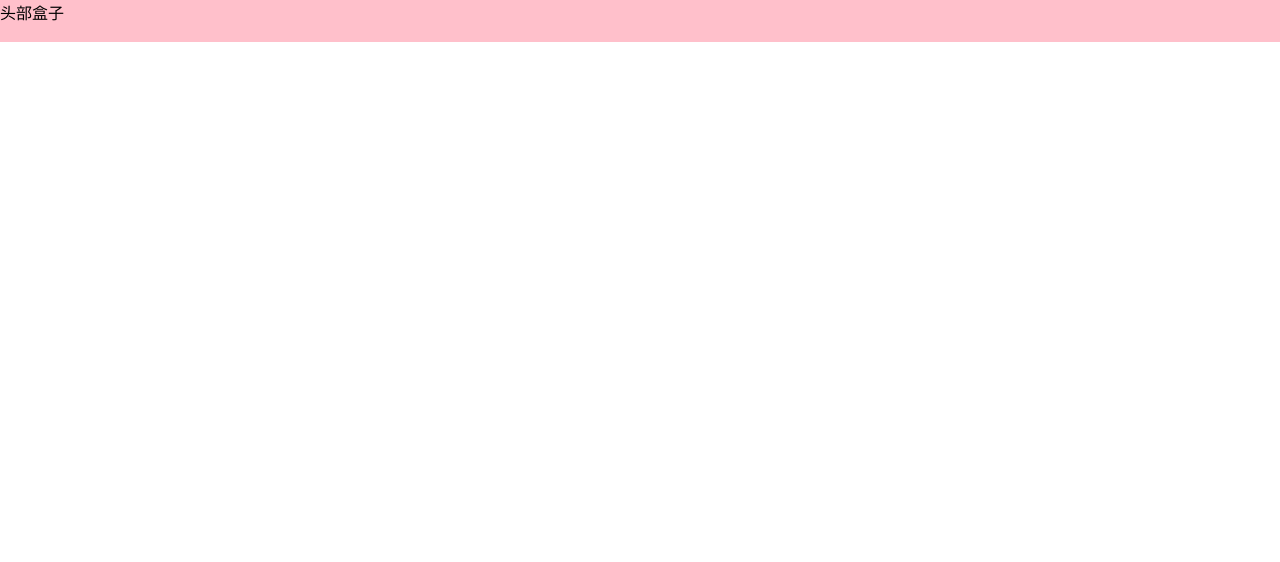
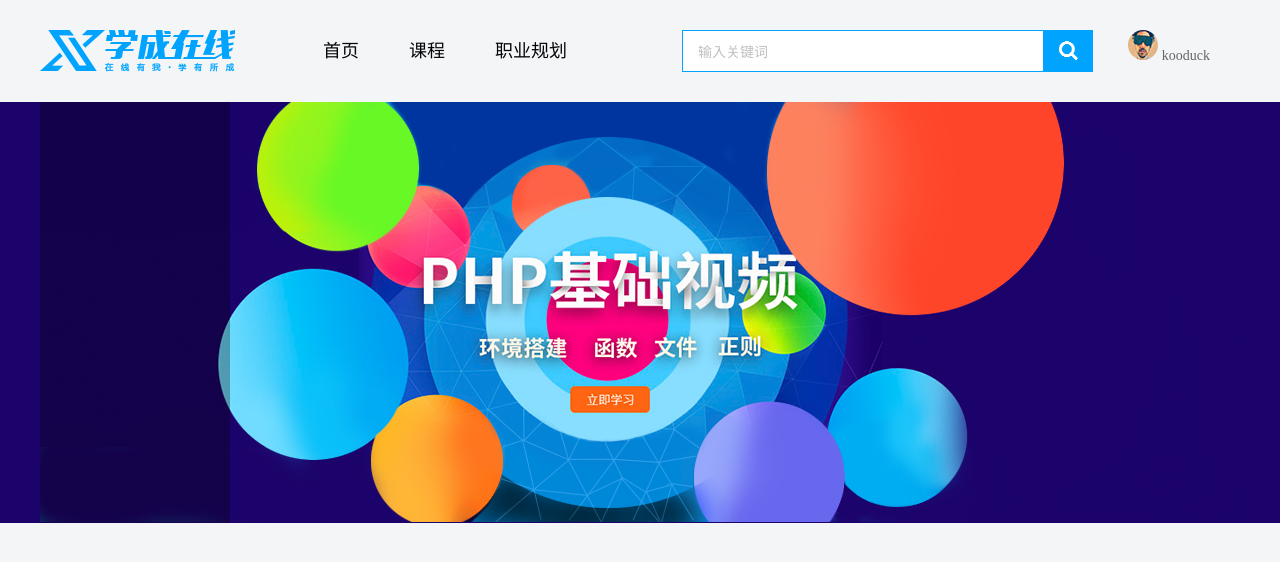
Before and after one commit to kooduck/FrontLearning, a plain HTML site: page XueChengZaiXian/index.html in a window 1280 px wide. Drawn offline with Linux system fonts and the light colour scheme.

Commit message:
.banner .subnav 未完成

```diff
--- a/XueChengZaiXian/index.html
+++ b/XueChengZaiXian/index.html
@@ -8,8 +8,37 @@
     <link rel = "stylesheet" href="style.css">
 </head>
 <body>
-    <div class="header">
-        头部盒子
+    <div class="header w">
+        <!-- logo部分 -->
+        <div class="logo">
+            <img src="images/logo.png" alt="">
+        </div>
+        <!-- nav导航栏部分 -->
+        <div class="nav">
+            <ul>
+                <li><a href="#">首页</a></li>
+                <li><a href="#">课程</a></li>
+                <li><a href="#">职业规划</a></li>
+            </ul>
+        </div>
+        <!-- search搜索模块 -->
+        <div class="search">
+            <input type="text" value="输入关键词">
+            <button></button>
+        </div>
+        <!-- 用户模块 -->
+        <div class="user">
+            <img src="images/user.png" alt="">
+            kooduck
+        </div>
+    </div>
+    <div class="banner">
+        <!-- 版心 -->
+        <div class = "w">
+            <div class="subnav">
+
+            </div>
+        </div>
     </div>
 </body>
 </html>
--- a/XueChengZaiXian/style.css
+++ b/XueChengZaiXian/style.css
@@ -6,7 +6,92 @@
     width: 1200px;
     margin: auto;
 }
+body {
+    background-color: #f3f5f7;
+}
+li {
+    list-style: none ;
+}
+a {
+    text-decoration: none;
+}
 .header {
     height: 42px;
-    background-color: pink;
+    /* background-color: pink; */
+    margin: 30px auto;
 }
+.logo{
+    float: left;
+    width:198px;
+    height: 42px;
+    /* background-color: purple; */
+}
+.nav {
+    float: left;
+    margin-left: 60px;
+}
+.nav ul li {
+    float: left;
+    margin: 0px 15px;
+}
+.nav ul li a {
+    display: block;
+    height: 42px;
+    padding: 0 10px;
+    line-height: 42px;
+    font-size: 18px;
+    color: #050505;
+}
+.nav ul li a:hover {
+    border-bottom: 2px solid #00a4ff;
+    color: #00a4ff;
+}
+/* search模块 */
+.search {
+    float: left;
+    width: 412px;
+    height: 42px;
+    /* background-color: skyblue; */
+    margin-left: 90px;
+}
+.search input {
+    float: left;
+    width: 345px;
+    height: 40px;
+    border: 1px solid #00a4ff;
+    border-right: none;
+    color: #bfbfbf;
+    font-size: 14px;
+    padding-left: 15px;
+}
+.search button {
+    float: left;
+    width: 50px;
+    height: 42px;
+    background-color: blue;
+    /* 按钮button默认有个边框 */
+    border: none;
+    background: url(images/btn.png);
+}
+/* 用户模块 */
+.user {
+    float: right;
+    line-height: 42px;
+    margin-right: 30px;
+    font-size: 14px;
+    color: #666;
+}
+/* banner区域 */
+.banner {
+    height: 421px;
+    background-color: #1c036c;
+}
+.banner .w {
+    height: 421px;
+    background: url(images/banner2_20190819_210028.png) no-repeat top center;
+}
+.subnav {
+    width: 190px;
+    height: 421px;
+    background: rgba(0, 0, 0, 0.3)
+}
```
Also changed, not shown: XueChengZaiXian/images/banner2_20190819_210028.png (added), XueChengZaiXian/images/btn.png (added), XueChengZaiXian/images/logo.png (added), XueChengZaiXian/images/pic.png (added), XueChengZaiXian/images/user.png (added), 1 other file.
